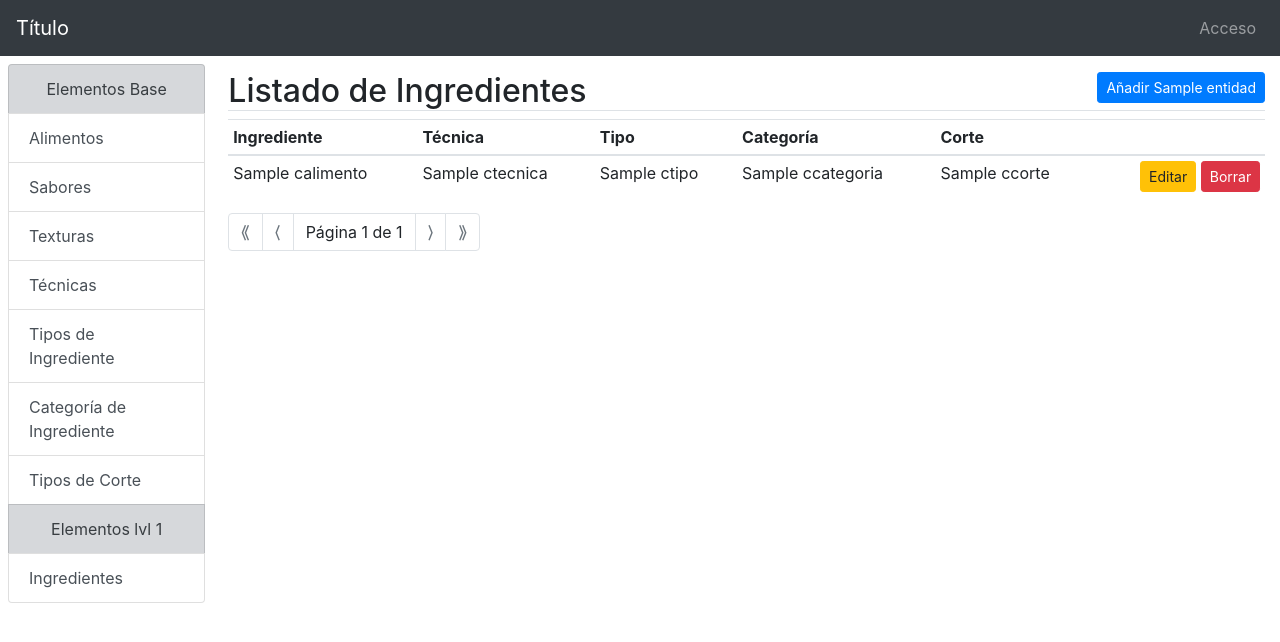
After one commit to mnolae/mcComida, a Django app: template recetas/templates/recetas/lista_ingredientes.html in a window 1280 px wide. The commit adds this page. Shown: the top 642 px of the page. Run offline with Django 3.2, Linux system fonts and the light colour scheme; the template is opened without the code that fills it: most values are stand-ins (such as "Sample title", 1, 10 or a date in 2020); some libraries are stand-ins or nearby versions.

Commit message:
Added IngredienteInfo's entity with Generic CRUD

```diff
--- /dev/null
+++ b/recetas/templates/recetas/lista_ingredientes.html
@@ -0,0 +1,64 @@
+{% extends 'recetas/base.html'%}
+
+{% block title%}Ingredientes{% endblock %}
+
+{% block titulo%}
+    Listado de Ingredientes
+    <button class="btn btn-primary btn-sm float-right mb-2" data-toggle="modal" data-target="#Modal" onclick="urlModal('{% url 'elemento_nuevo' url=elemento_entidad %}', 'Nuevo Elemento')" class="top-menu">Añadir {{ entidad }}</button>
+{% endblock %}
+
+{% block container %}
+    {% if lista %}
+        <table class="table table-sm table-hover table-responsive-sm">
+            <thead>
+                <tr>
+                    <th scope="col">Ingrediente</th>
+                    <th scope="col">Técnica</th>
+                    <th scope="col">Tipo</th>
+                    <th scope="col">Categoría</th>
+                    <th scope="col">Corte</th>
+                    <th scope="col" class="col-2"></th>
+                </tr>
+            </thead>
+            <tbody>
+            {% for ingrediente in lista %}
+                <tr>
+                    <td>{{ ingrediente.calimento }}</td>
+                    <td>{{ ingrediente.ctecnica }}</td>
+                    <td>{{ ingrediente.ctipo }}</td>
+                    <td>{{ ingrediente.ccategoria }}</td>
+                    <td>{{ ingrediente.ccorte }}</td>
+                    <td class="text-right">
+                        <button role="button" class="btn btn-warning btn-sm" data-toggle="modal" data-target="#Modal" onclick="urlModal('{% url 'elemento_edit' url=elemento_entidad cid=ingrediente.cid %}', 'Editar')">Editar</button>
+                        <button role="button" class="btn btn-danger btn-sm" data-toggle="modal" data-target="#Modal"  onclick="urlModal('{% url 'elemento_del' url=elemento_entidad cid=ingrediente.cid %}','Eliminar {{ e.tnombre }}')">Borrar</button>
+                    </td>
+                </tr>
+            {% endfor %}
+            </tbody>
+        </table>
+
+        <ul class="pagination">
+        {% if lista.has_previous %}
+            <li class="page-item"><a class="page-link" href="?page=1">&Lang;</a></li>
+            <li class="page-item"><a class="page-link" href="?page={{ lista.previous_page_number }}">&lang;</a></li>
+        {% else %}
+            <li class="page-item disabled"><a class="page-link" href="">&Lang;</a></li>
+            <li class="page-item disabled"><a class="page-link" href="">&lang;</a></li>
+        {% endif %}
+
+        <li class="page-item"><a class="page-link">Página {{ lista.number}} de {{ lista.paginator.num_pages }}</a></li>
+
+        {% if lista.has_next %}
+            <li class="page-item"><a class="page-link" href="?page={{ lista.next_page_number }}">&rang;</a></li>
+            <li class="page-item"><a class="page-link" href="?page={{ lista.paginator.num_pages }}">&Rang;</a></li>
+        {% else %}
+            <li class="page-item disabled"><a class="page-link" href="">&rang;</a></li>
+            <li class="page-item disabled"><a class="page-link" href="">&Rang;</a></li>
+        {% endif %}
+        </ul>
+    {% else %}
+        <div class="alert alert-warning" role="alert">
+            No hay ingredientes disponibles.
+        </div>
+    {% endif %}
+{% endblock %}
--- a/recetas/templates/recetas/sidebar.html
+++ b/recetas/templates/recetas/sidebar.html
@@ -4,9 +4,9 @@
     <a class="list-group-item list-group-item-action{% if entidad == 'Sabores' %}} active{% endif %}" href="{% url 'elementos' url='sabores' %}">Sabores</a></li>
     <a class="list-group-item list-group-item-action{% if entidad == 'Texturas' %}} active{% endif %}" href="{% url 'elementos' url='texturas' %}">Texturas</a></li>
     <a class="list-group-item list-group-item-action{% if entidad == 'Técnicas' %}} active{% endif %}" href="{% url 'elementos' url='tecnicas' %}">Técnicas</a></li>
-    <a class="list-group-item list-group-item-action{% if entidad == 'Tipos de Corte' %}} active{% endif %}" href="{% url 'elementos' url='tipos-corte' %}">Tipos de Corte</a></li>
     <a class="list-group-item list-group-item-action{% if entidad == 'Tipos de Ingrediente' %}} active{% endif %}" href="{% url 'elementos' url='tipos-ingrediente' %}">Tipos de Ingrediente</a></li>
     <a class="list-group-item list-group-item-action{% if entidad == 'Categorías de Ingrediente' %}} active{% endif %}" href="{% url 'elementos' url='categorias-ingrediente' %}">Categoría de Ingrediente</a></li>
+    <a class="list-group-item list-group-item-action{% if entidad == 'Tipos de Corte' %}} active{% endif %}" href="{% url 'elementos' url='tipos-corte' %}">Tipos de Corte</a></li>
     <button type="button" class="list-group-item list-group-item-secondary">Elementos lvl 1</button>
     <a class="list-group-item list-group-item-action{% if entidad == 'Ingredientes' %}} active{% endif %}" href="{% url 'elementos' url='ingredientes' %}">Ingredientes</a></li>
 </div>
```
Also changed, not shown: recetas/models.py (+9 -0 lines), recetas/views.py (+33 -11 lines).
